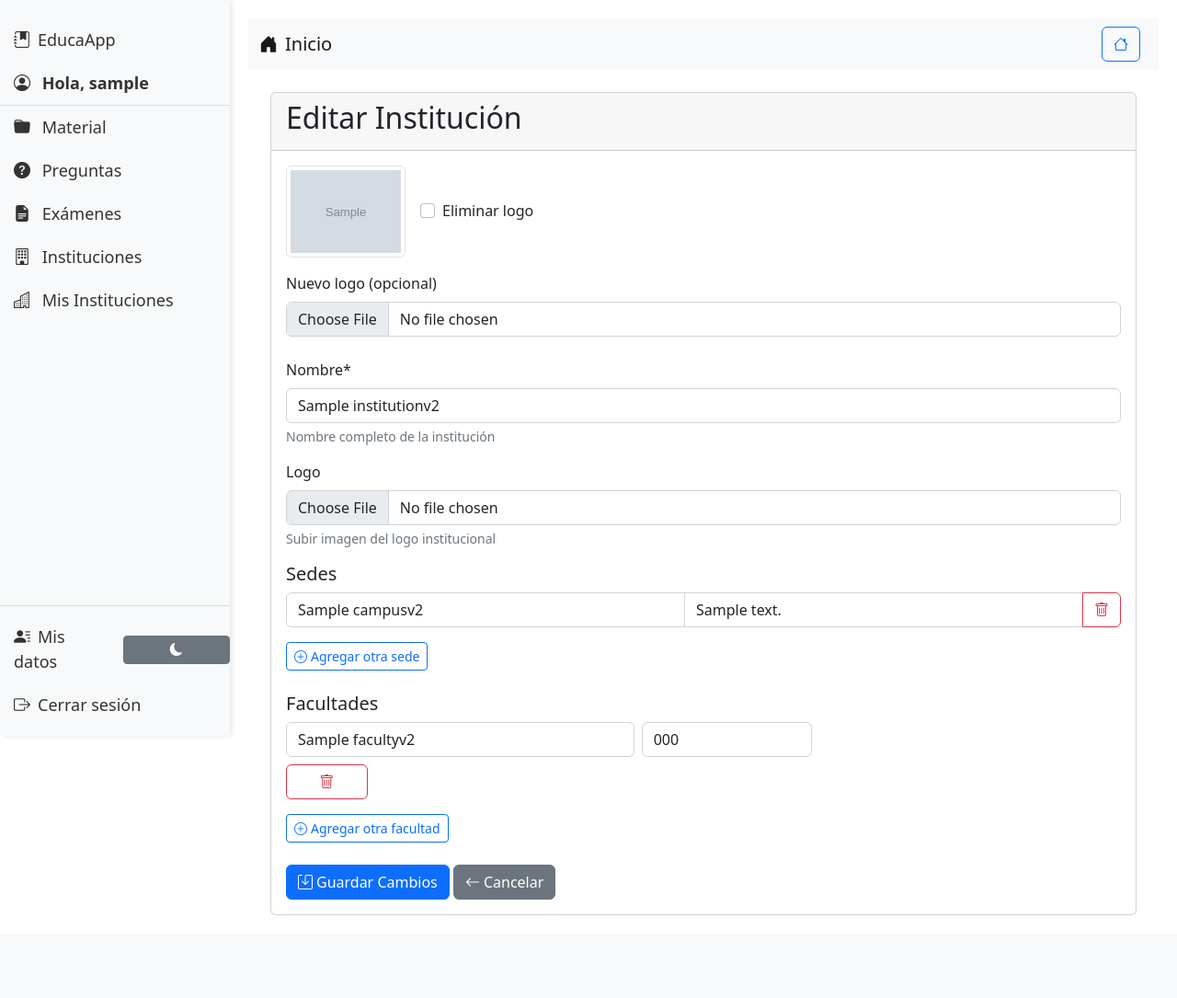
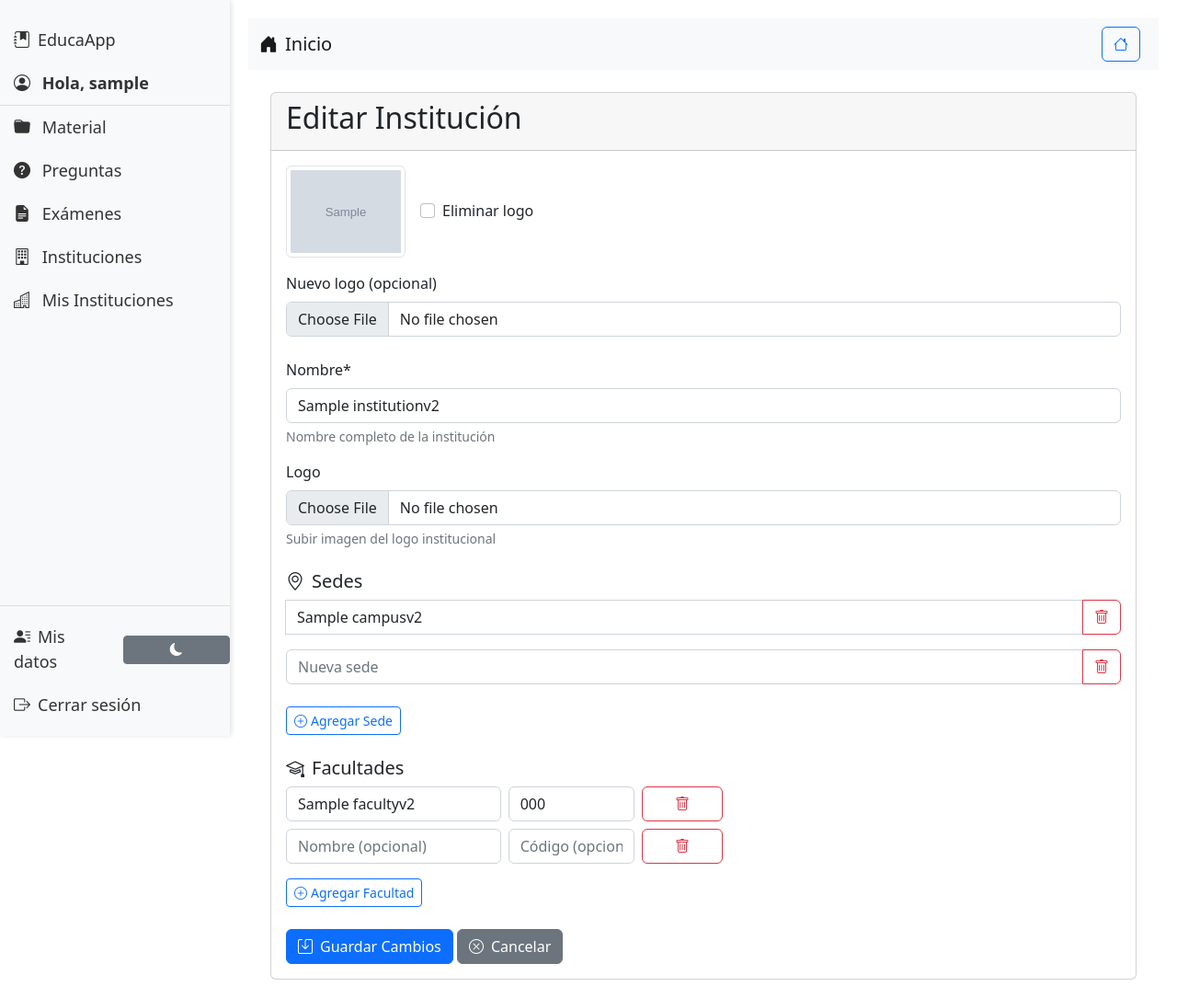
Before and after one commit to martinmromero/EducaApp, a Django app: page /instituciones-v2/editar/1/ in a window 1280 px wide. Shown: the whole page at 92% size. Before the commit the page ends 995 px from the top, so only its background shows below. Run offline with Django 5.2, Linux system fonts and the light colour scheme; a user stored in the database is signed in; tables that the repository leaves empty hold one stand-in row (values such as "Sample post"); grey boxes marked "Sample" are stand-in pictures; parts of the project's set-up code (start-up, migrations or seed data) failed here and were passed over; some libraries are stand-ins or nearby versions.

Commit message:
crud instit sin terminar...

```diff
--- a/material/forms.py
+++ b/material/forms.py
@@ -273,22 +273,34 @@ class UserEditForm(forms.ModelForm):
 
 
     # material/forms.py - Agregar al final del archivo
-
-class InstitutionV2Form(forms.ModelForm):
+class InstitutionV2Form(forms.ModelForm):  # Cambiado a InstitutionV2Form
     class Meta:
-        model = InstitutionV2
+        model = InstitutionV2  # Cambiado a InstitutionV2
         fields = ['name', 'logo']
         widgets = {
             'name': forms.TextInput(attrs={
                 'class': 'form-control',
-                'placeholder': 'Nombre de la institución',
-                'required': 'required'
+                'required': 'required',
+                'minlength': '2'  # Cambiado a 2
             }),
             'logo': forms.FileInput(attrs={
                 'class': 'form-control',
                 'accept': '.jpg,.jpeg,.png,.svg'
             })
         }
+
+    def clean_name(self):
+        name = self.cleaned_data.get('name')
+        if len(name) < 2:  # Cambiado a 2
+            raise ValidationError("El nombre debe tener al menos 2 caracteres")
+        return name
+
+    def clean_logo(self):
+        logo = self.cleaned_data.get('logo')
+        # No se realiza ninguna validación específica para el logo,
+        # por lo que puede ser None (no requerido).
+        return logo
+
 
 class CampusV2Form(forms.ModelForm):
     class Meta:
@@ -306,6 +318,7 @@ class CampusV2Form(forms.ModelForm):
             })
         }
 
+
 class FacultyV2Form(forms.ModelForm):
     class Meta:
         model = FacultyV2
@@ -321,7 +334,11 @@ class FacultyV2Form(forms.ModelForm):
             })
         }
 
+
 class FavoriteInstitutionForm(forms.ModelForm):
+    class Meta:
+        model = InstitutionV2
+        fields = ['is_favorite']
     class Meta:
         model = UserInstitution
         fields = ['is_favorite']
--- a/material/templates/material/institutions_v2/edit.html
+++ b/material/templates/material/institutions_v2/edit.html
@@ -33,57 +33,76 @@
 
                 {{ form|crispy }}
 
-                <div class="mb-4">
-                    <h5>Sedes</h5>
+                <div class="form-group mt-4">
+                    <h5><i class="bi bi-geo-alt me-2"></i>Sedes</h5>
                     <div id="campuses-container">
-                        {% for campus in form.instance.campusv2_set.all %}
-                        <div class="input-group mb-2">
-                            <input type="text" name="campuses[]" class="form-control" value="{{ campus.name }}" required>
-                            <input type="text" name="campus_addresses[]" class="form-control" value="{{ campus.address }}">
-                            <input type="hidden" name="campus_ids[]" value="{{ campus.id }}">  <button type="button" class="btn btn-outline-danger remove-campus" onclick="this.closest('.input-group').remove()">
+                        {% for campus in institution.campusv2_set.all %}
+                            <div class="input-group mb-3 campus-entry">
+                                <input type="hidden" name="campus_ids" value="{{ campus.id }}">
+                                <input type="text" name="campus_names" value="{{ campus.name }}" class="form-control" required>
+                                <button type="button" class="btn btn-outline-danger remove-campus">
                                     <i class="bi bi-trash"></i>
                                 </button>
                             </div>
                         {% endfor %}
-                        <button type="button" id="add-campus" class="btn btn-sm btn-outline-primary mt-2">
-                            <i class="bi bi-plus-circle me-1"></i>Agregar otra sede
+                        <div class="input-group mb-3 new-campus-entry">
+                            <input type="text" name="new_campuses" class="form-control" placeholder="Nueva sede" >
+                            <button type="button" class="btn btn-outline-danger remove-new-campus">
+                                <i class="bi bi-trash"></i>
                             </button>
                         </div>
                     </div>
+                    <button type="button" id="add-campus" class="btn btn-sm btn-outline-primary mt-2">
+                        <i class="bi bi-plus-circle me-1"></i>Agregar Sede
+                    </button>
+                </div>
 
-                <div class="mb-4">
-                    <h5>Facultades</h5>
+                <div class="form-group mt-4">
+                    <h5><i class="bi bi-mortarboard me-2"></i>Facultades</h5>
                     <div id="faculties-container">
-                        {% for faculty in form.instance.facultyv2_set.all %}
+                        {% for faculty in institution.facultyv2_set.all %}
                             <div class="faculty-entry mb-2">
                                 <div class="row g-2">
-                                <div class="col-md-8">
-                                    <input type="text" name="faculty_names[]" class="form-control" value="{{ faculty.name }}" placeholder="Nombre (opcional)">
-                                    <input type="hidden" name="faculty_ids[]" value="{{ faculty.id }}">  </div>
-                                <div class="col-md-4">
-                                    <input type="text" name="faculty_codes[]" class="form-control" value="{{ faculty.code }}" placeholder="Código (opcional)">
+                                    <div class="col-md-5">
+                                        <input type="hidden" name="faculty_ids" value="{{ faculty.id }}">
+                                        <input type="text" name="faculty_names" value="{{ faculty.name }}" class="form-control" placeholder="Nombre" >
+                                    </div>
+                                    <div class="col-md-3">
+                                        <input type="text" name="faculty_codes" value="{{ faculty.code }}" class="form-control" placeholder="Código (opcional)">
                                     </div>
                                     <div class="col-md-2">
-                                    <button type="button" class="btn btn-outline-danger w-100 remove-faculty" onclick="this.closest('.faculty-entry').remove()">
+                                        <button type="button" class="btn btn-outline-danger w-100 remove-faculty">
                                             <i class="bi bi-trash"></i>
                                         </button>
                                     </div>
                                 </div>
                             </div>
                         {% endfor %}
-                        <button type="button" id="add-faculty" class="btn btn-sm btn-outline-primary mt-2">
-                            <i class="bi bi-plus-circle me-1"></i>Agregar otra facultad
+                        <div class="faculty-entry mb-2 new-faculty-entry">
+                            <div class="row g-2">
+                                <div class="col-md-5">
+                                    <input type="text" name="new_faculty_names" class="form-control" placeholder="Nombre (opcional)">
+                                </div>
+                                <div class="col-md-3">
+                                    <input type="text" name="new_faculty_codes" class="form-control" placeholder="Código (opcional)">
+                                </div>
+                                <div class="col-md-2">
+                                    <button type="button" class="btn btn-outline-danger w-100 remove-new-faculty">
+                                        <i class="bi bi-trash"></i>
                                     </button>
                                 </div>
                             </div>
+                        </div>
+                    </div>
+                    <button type="button" id="add-faculty" class="btn btn-sm btn-outline-primary mt-2">
+                        <i class="bi bi-plus-circle me-1"></i>Agregar Facultad
+                    </button>
+                </div>
 
-
-                <button type="submit" class="btn btn-primary">
-                    <i class="bi bi-save me-1"></i>Guardar Cambios
-                </button>
-                <a href="{% url 'material:institution_v2_detail' form.instance.pk %}" class="btn btn-secondary">
-                    <i class="bi bi-arrow-left me-1"></i>Cancelar
-                </a>
+                <div class="mt-4">
+                    <button type="submit" class="btn btn-primary"><i class="bi bi-save me-2"></i>Guardar Cambios</button>
+                    <a href="{% url 'material:institution_v2_detail' institution.pk %}" class="btn btn-secondary"><i class="bi bi-x-circle me-2"></i>Cancelar</a>
+                </div>
             </form>
         </div>
     </div>
@@ -93,52 +112,59 @@
     document.addEventListener('DOMContentLoaded', function() {
         const addCampusButton = document.getElementById('add-campus');
         const addFacultyButton = document.getElementById('add-faculty');
+        const campusesContainer = document.getElementById('campuses-container');
+        const facultiesContainer = document.getElementById('faculties-container');
 
-        if (addCampusButton) {
-            addCampusButton.addEventListener('click', addCampusField);
-        }
-        if (addFacultyButton) {
-            addFacultyButton.addEventListener('click', addFacultyField);
-        }
-
-        // Función para agregar campos de sede
-        function addCampusField() {
-            const container = document.getElementById('campuses-container');
-            const div = document.createElement('div');
-            div.className = 'input-group mb-2';
-            div.innerHTML = `
-                <input type="text" name="campuses[]" class="form-control" required>
-                <button type="button" class="btn btn-outline-danger remove-campus"
-                        onclick="this.closest('.input-group').remove()">
+        addCampusButton.addEventListener('click', function() {
+            const newCampusDiv = document.createElement('div');
+            newCampusDiv.classList.add('input-group', 'mb-3', 'new-campus-entry');
+            newCampusDiv.innerHTML = `
+                <input type="text" name="new_campuses" class="form-control" placeholder="Nueva sede">
+                <button type="button" class="btn btn-outline-danger remove-new-campus">
                     <i class="bi bi-trash"></i>
                 </button>
             `;
-            container.appendChild(div);
-        }
+            campusesContainer.appendChild(newCampusDiv);
+        });
 
-        // Función para agregar campos de facultad (sin required)
-        function addFacultyField() {
-            const container = document.getElementById('faculties-container');
-            const div = document.createElement('div');
-            div.className = 'faculty-entry mb-2';
-            div.innerHTML = `
+        addFacultyButton.addEventListener('click', function() {
+            const newFacultyDiv = document.createElement('div');
+            newFacultyDiv.classList.add('faculty-entry', 'mb-2', 'new-faculty-entry');
+            newFacultyDiv.innerHTML = `
                 <div class="row g-2">
-                    <div class="col-md-8">
-                        <input type="text" name="faculty_names[]" class="form-control" placeholder="Nombre (opcional)">
+                    <div class="col-md-5">
+                        <input type="text" name="new_faculty_names" class="form-control" placeholder="Nombre (opcional)">
                     </div>
-                    <div class="col-md-4">
-                        <input type="text" name="faculty_codes[]" class="form-control" placeholder="Código (opcional)">
+                    <div class="col-md-3">
+                        <input type="text" name="new_faculty_codes" class="form-control" placeholder="Código (opcional)">
                     </div>
                     <div class="col-md-2">
-                        <button type="button" class="btn btn-outline-danger w-100 remove-faculty"
-                                onclick="this.closest('.faculty-entry').remove()">
+                        <button type="button" class="btn btn-outline-danger w-100 remove-new-faculty">
                             <i class="bi bi-trash"></i>
                         </button>
                     </div>
                 </div>
             `;
-            container.appendChild(div);
+            facultiesContainer.appendChild(newFacultyDiv);
+        });
+
+        campusesContainer.addEventListener('click', function(event) {
+            if (event.target.classList.contains('remove-campus')) {
+                event.target.closest('.campus-entry').remove();
             }
+            if (event.target.classList.contains('remove-new-campus')) {
+                event.target.closest('.new-campus-entry').remove();
+            }
+        });
+
+        facultiesContainer.addEventListener('click', function(event) {
+            if (event.target.classList.contains('remove-faculty')) {
+                event.target.closest('.faculty-entry').remove();
+            }
+            if (event.target.classList.contains('remove-new-faculty')) {
+                event.target.closest('.new-faculty-entry').remove();
+            }
+        });
     });
 </script>
 
@@ -146,12 +172,11 @@
     .faculty-entry, .input-group {
         transition: all 0.3s ease;
     }
-.remove-campus, .remove-faculty {
+    .remove-campus, .remove-faculty, .remove-new-campus, .remove-new-faculty {
         transition: opacity 0.2s ease;
     }
-.remove-campus:hover, .remove-faculty:hover {
+    .remove-campus:hover, .remove-faculty:hover, .remove-new-campus:hover, .remove-new-faculty:hover {
         opacity: 0.7;
     }
 </style>
-
 {% endblock %}
--- a/material/urls.py
+++ b/material/urls.py
@@ -40,9 +40,7 @@ urlpatterns = [
     path('instituciones/eliminar/<int:pk>/', views.delete_institution, name='delete_institution'),
     path('instituciones/editar/<int:pk>/', views.edit_institution, name='edit_institution'),
 
-    path('instituciones-v2/<int:institution_id>/campus/<int:campus_id>/edit/', views.edit_campus_v2, name='edit_campus_v2'),
-    path('instituciones-v2/<int:institution_id>/facultad/create/', views.create_faculty_v2, name='create_faculty_v2'),
-    path('instituciones-v2/<int:institution_id>/campus/create/', views.create_campus_v2, name='create_campus_v2'),
+
     path('instituciones-v2/', views.list_institutions_v2, name='list_institutions_v2'),
     path('instituciones-v2/crear/', views.create_institution_v2, name='create_institution_v2'),
     path('instituciones-v2/editar/<int:pk>/', views.edit_institution_v2, name='edit_institution_v2'),
@@ -51,4 +49,9 @@ urlpatterns = [
     path('instituciones-v2/detalle/<int:pk>/', views.institution_v2_detail, name='institution_v2_detail'),
     path('instituciones-v2/logs/<int:pk>/', views.institution_v2_logs, name='institution_v2_logs'),
     path('instituciones-v2/count-favorites/', views.count_favorite_institutions, name='count_favorite_institutions'),
+    path('instituciones-v2/<int:institution_id>/campus/<int:campus_id>/edit/', views.edit_campus_v2, name='edit_campus_v2'),
+    path('instituciones-v2/<int:institution_id>/campus/<int:campus_id>/delete/', views.delete_campus_v2, name='delete_campus_v2'),
+    path('instituciones-v2/<int:institution_id>/campus/create/', views.create_campus_v2, name='create_campus_v2'),
+
+
 ]
--- a/material/views.py
+++ b/material/views.py
@@ -764,74 +764,71 @@ def institution_v2_detail(request, pk):
     })
 
 @login_required
+@transaction.atomic
 def edit_institution_v2(request, pk):
-    institution = get_object_or_404(
-        InstitutionV2.objects.prefetch_related('campusv2_set', 'facultyv2_set'),
-        pk=pk,
-        userinstitution__user=request.user
-    )
+    institution = get_object_or_404(InstitutionV2, pk=pk, userinstitution__user=request.user)
 
     if request.method == 'POST':
         form = InstitutionV2Form(request.POST, request.FILES, instance=institution)
         if form.is_valid():
-            form.save()  # Guarda los cambios en la institución
+            form.save()
 
-            # -- Manejo de Sedes --
-            existing_campus_ids = set(request.POST.getlist('campus_ids'))  # IDs existentes en el form
-            submitted_campuses = [] # Para almacenar los campus enviados en el formulario
-            for campus_name, campus_address, campus_id in zip(
-                request.POST.getlist('campuses[]'),
-                request.POST.getlist('campus_addresses', [''] * len(request.POST.getlist('campuses[]'))),
-                request.POST.getlist('campus_ids', [''] * len(request.POST.getlist('campuses[]'))) # Incluir los IDs
-            ):
-                if campus_name.strip() == '':
-                    continue  # Evitar sedes vacías
-                submitted_campuses.append({'name': campus_name, 'address': campus_address, 'id': campus_id})
+            # Manejar sedes
+            existing_campus_ids = set(request.POST.getlist('campus_ids'))
+            existing_campuses = {c.id: c for c in institution.campusv2_set.all()}
 
-            existing_campuses = {c.id: c for c in institution.campusv2_set.all()} # Diccionario de campus existentes
+            for campus_id, campus_name in zip(request.POST.getlist('campus_ids'), request.POST.getlist('campus_names')):
+                campus_id = int(campus_id)
+                if campus_id in existing_campuses:
+                    campus = existing_campuses[campus_id]
+                    campus.name = campus_name
+                    campus.is_active = True  # Reactivar si es necesario
+                    campus.save()
+                    existing_campuses.pop(campus_id)  # Eliminar del diccionario
+                else:
+                    CampusV2.objects.create(institution=institution, name=campus_name, is_active=True)
 
-            for submitted_campus in submitted_campuses:
-                campus_id = submitted_campus['id']
-                if campus_id and campus_id.isdigit() and int(campus_id) in existing_campuses:
-                    # Actualizar sede existente
-                    campus = existing_campuses[int(campus_id)]
-                    campus.name = submitted_campus['name']
-                    campus.address = submitted_campus['address']
-                    campus.save()
-                else:
-                    # Crear nueva sede
-                    CampusV2.objects.create(institution=institution, name=submitted_campus['name'], address=submitted_campus['address'])
+            # Desactivar sedes eliminadas
+            for campus in existing_campuses.values():
+                campus.is_active = False
+                campus.save()
 
-            # -- Manejo de Facultades --
+            # Manejar facultades
             existing_faculty_ids = set(request.POST.getlist('faculty_ids'))
-            submitted_faculties = []
-            for faculty_name, faculty_code, faculty_id in zip(
-                request.POST.getlist('faculty_names[]'),
-                request.POST.getlist('faculty_codes', [''] * len(request.POST.getlist('faculty_names[]'))),
-                request.POST.getlist('faculty_ids', [''] * len(request.POST.getlist('faculty_names[]'))) # Incluir los IDs
-            ):
-                if faculty_name.strip() == '':
-                    continue  # Evitar facultades vacías
-                submitted_faculties.append({'name': faculty_name, 'code': faculty_code, 'id': faculty_id})
-
             existing_faculties = {f.id: f for f in institution.facultyv2_set.all()}
 
-            for submitted_faculty in submitted_faculties:
-                faculty_id = submitted_faculty['id']
-                if faculty_id and faculty_id.isdigit() and int(faculty_id) in existing_faculties:
-                    # Actualizar facultad existente
-                    faculty = existing_faculties[int(faculty_id)]
-                    faculty.name = submitted_faculty['name']
-                    faculty.code = submitted_faculty['code']
+            for faculty_id, faculty_name, faculty_code in zip(
+                request.POST.getlist('faculty_ids'),
+                request.POST.getlist('faculty_names'),
+                request.POST.getlist('faculty_codes')
+            ):
+                faculty_id = int(faculty_id)
+                if faculty_id in existing_faculties:
+                    faculty = existing_faculties[faculty_id]
+                    faculty.name = faculty_name
+                    faculty.code = faculty_code
+                    faculty.is_active = True  # Reactivar si es necesario
                     faculty.save()
+                    existing_faculties.pop(faculty_id)
                 else:
-                    # Crear nueva facultad
-                    FacultyV2.objects.create(institution=institution, name=submitted_faculty['name'], code=submitted_faculty['code'])
+                    FacultyV2.objects.create(institution=institution, name=faculty_name, code=faculty_code, is_active=True)
 
-            messages.success(request, 'Institución actualizada con éxito.')
+            # Desactivar facultades eliminadas
+            for faculty in existing_faculties.values():
+                faculty.is_active = False
+                faculty.save()
+
+            # Manejar nuevas sedes
+            for campus_name in request.POST.getlist('new_campuses'):
+                if campus_name:
+                    CampusV2.objects.create(institution=institution, name=campus_name, is_active=True)
+
+            # Manejar nuevas facultades
+            for faculty_name, faculty_code in zip(request.POST.getlist('new_faculty_names'), request.POST.getlist('new_faculty_codes')):
+                if faculty_name:
+                    FacultyV2.objects.create(institution=institution, name=faculty_name, code=faculty_code, is_active=True)
+
             return redirect('material:institution_v2_detail', pk=institution.pk)
-        else:
-            messages.error(request, 'Por favor, corrija los errores del formulario.')
     else:
         form = InstitutionV2Form(instance=institution)
 
@@ -854,7 +851,6 @@ def toggle_favorite_institution(request, pk):
     user_institution.is_favorite = not user_institution.is_favorite
     user_institution.save()
     return redirect('material:institution_v2_detail', pk=pk)
-
 
 @login_required
 def institution_v2_logs(request, pk):
@@ -912,6 +908,17 @@ def edit_campus_v2(request, institution_id, campus_id):
         form = CampusV2Form(instance=campus)
     return render(request, 'material/campuses_v2/edit.html', {'form': form, 'institution': institution})
 
+@login_required
+def delete_campus_v2(request, institution_id, campus_id):
+    institution = get_object_or_404(InstitutionV2, pk=institution_id, userinstitution__user=request.user)
+    campus = get_object_or_404(CampusV2, pk=campus_id, institution=institution)
+    if request.method == 'POST':
+        campus.is_active = False  # Desactivar en lugar de eliminar
+        campus.save()
+        messages.success(request, 'Sede desactivada con éxito.')
+        return redirect('material:institution_v2_detail', pk=institution.pk)
+    return render(request, 'material/campuses_v2/confirm_delete.html', {'campus': campus, 'institution': institution})
+
 # Agregar al final de views.py
 @login_required
 def count_favorite_institutions(request):
```
Also changed, not shown: material/templates/material/institutions_v2/list.html (+24 -26 lines), db_backup.sqlite3 (deleted), material/migrations/0001_initial.py. Lines whose indentation alone changed are shown as unchanged.
